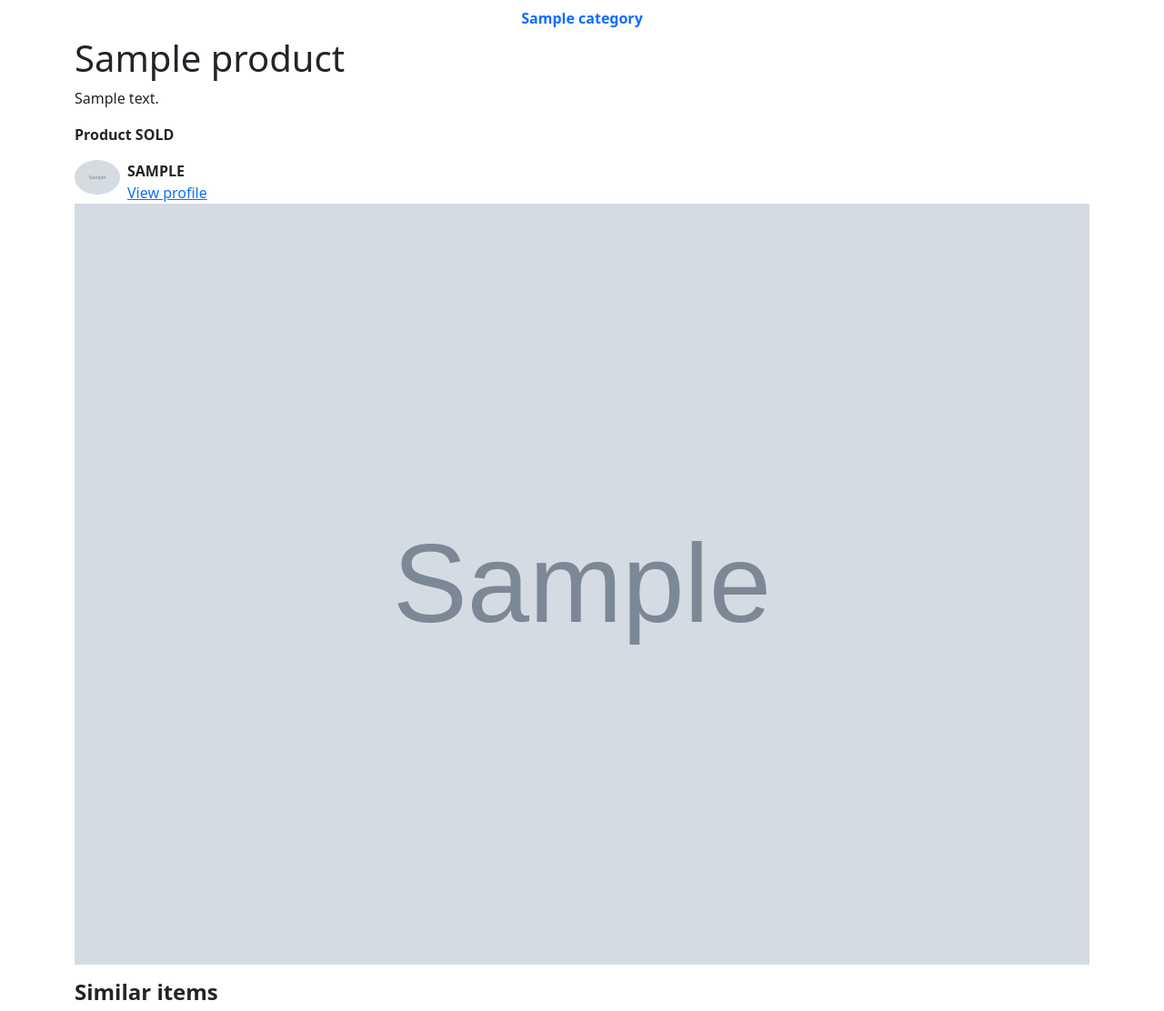
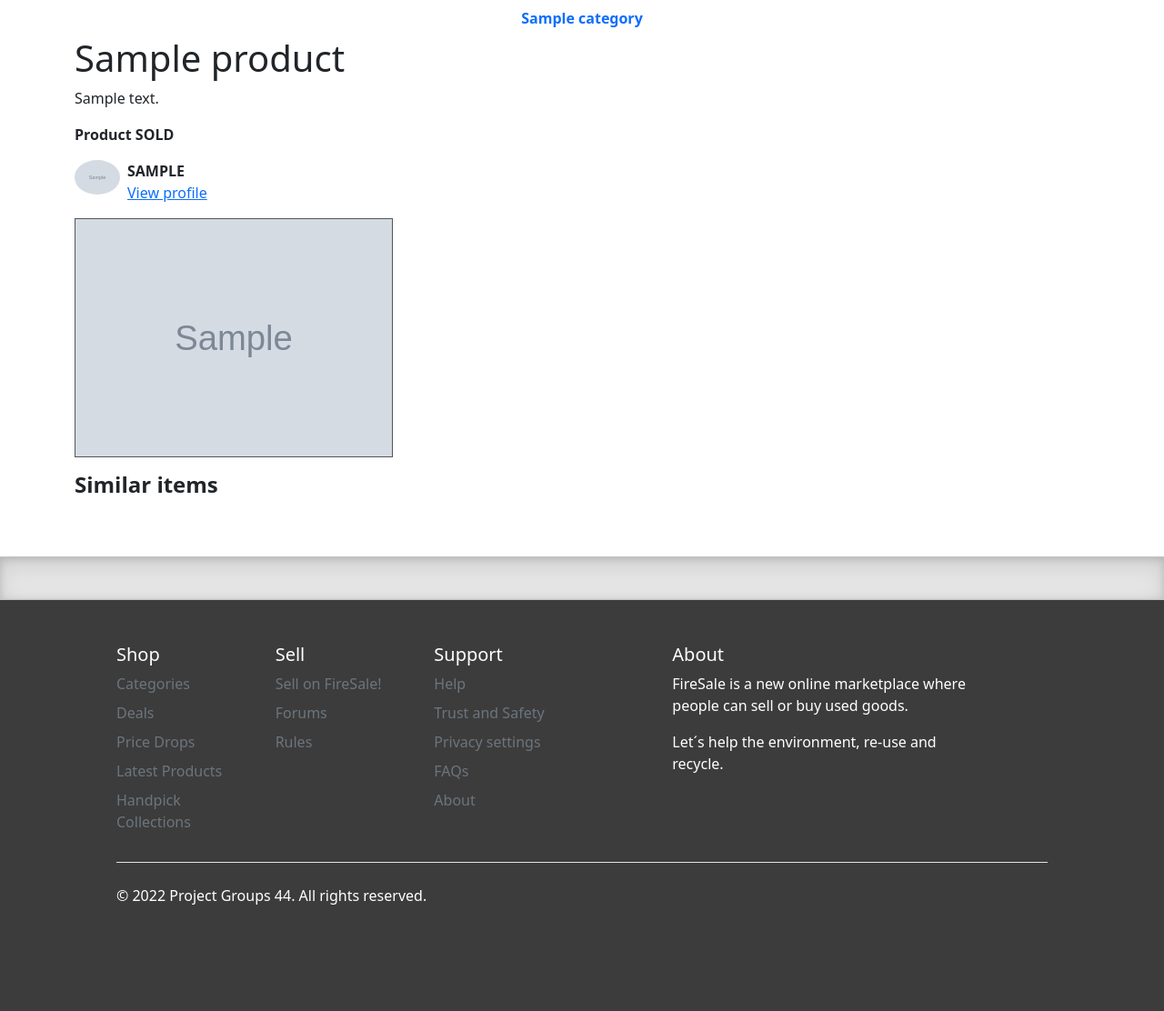
Before and after one commit to tjorvio/django-tango, a Django app: page /products/1 in a window 1280 px wide. Shown: the part 87-1199 px from the top of the page at 91% size. Run offline with Django 4.2, Linux system fonts and the light colour scheme; a user stored in the database is signed in; tables that the repository leaves empty hold one stand-in row (values such as "Sample post"); grey boxes marked "Sample" are stand-in pictures; some libraries are stand-ins or nearby versions.

Commit message:
Product details view img made smaller, text styles added

```diff
--- a/static/css/main.css
+++ b/static/css/main.css
@@ -58,7 +58,11 @@
     padding: 1em;
     margin: 1em auto;
 }
+.product-details-img-div {
 
+    width: 350px;
+    border: 1px solid #555555;
+}
 .product-picture {
     width:100%;
 }
--- a/templates/product/product_details.html
+++ b/templates/product/product_details.html
@@ -6,15 +6,20 @@
     {% if product.SoldOrNot == 1 %}
         <p><strong>Product SOLD</strong></p>
     {% else %}
-        <p>${{ product.price }}</p>
-        <p>Highest bid: {{ highest_bid.BidAmount }}</p>
+    <h5><strong>Product: €{{ product.price }}</strong></h5>
+        {% if highest_bid.BidAmount %}
+            <span class="text-info"><strong>Highest bid: €{{ highest_bid.BidAmount }}</strong></span>
+        {% endif %}
     {% endif %}
 
-        {% include 'user/product_seller.html' with seller_profile=seller %}
-
+    {% include 'user/product_seller.html' with seller_profile=seller %}
+    <div class="spacer"></div>
+    <div class="product-details-img-div">
     {% for product_picture in product.picture_set.all %}
         <img class="product-picture" src="{{ product_picture.picturedata.url }}" alt="Picture of product"/>
     {% endfor %}
+    </div>
+    <div class="spacer"></div>
     {% if user.is_authenticated %}
         {% if product.SoldOrNot == 0 %}
             <form method="GET" action="{% url 'place_bid' %}">
```
